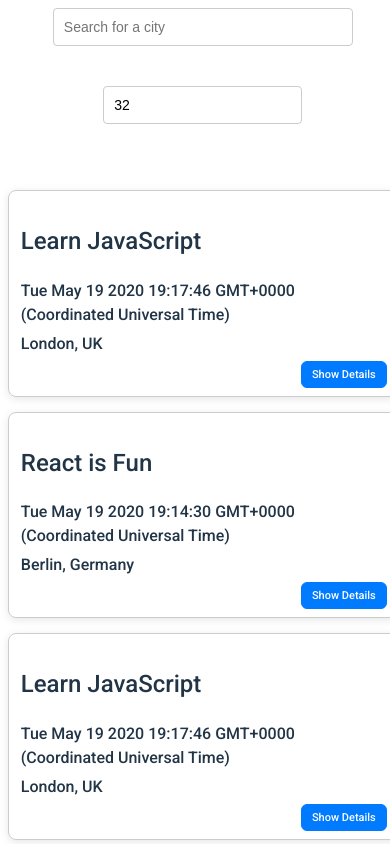
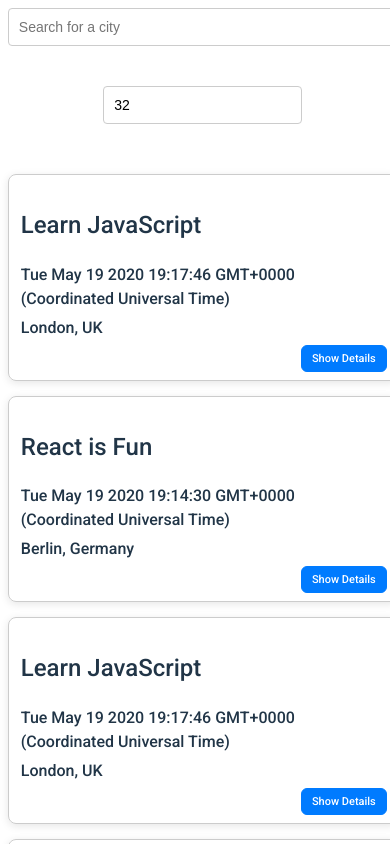
Before and after one commit to Jonnits/meet, a React (Vite) app: page / in a window 390 px wide. Shown: the top 844 px of the page. Built offline with nearby package versions, Linux system fonts and the light colour scheme.

Commit message:
Updated app styling to cater for all screen sizes

```diff
--- a/src/App.css
+++ b/src/App.css
@@ -39,29 +39,24 @@ input[type="number"] {
   border: 1px solid #ccc;
   font-size: 14px;
   line-height: 20px;
-  align-self: center;
   height: 38px;
   margin-bottom: 20px;
 }
 
-.city {
-  width: 250px;
-}
-
 #city-search {
+  width: 100%;
+  max-width: 300px;
+  margin: 0 auto 20px;
   display: flex;
   flex-direction: column;
-  margin: 0 auto 20px auto;
   position: relative;
-  width: 250px;
 }
 
 .suggestions {
-  width: 250px;
+  width: 100%;
   position: absolute;
   top: 45px;
   z-index: 2;
-  align-self: center;
   margin: 0;
   font-size: 14px;
   box-shadow: 10px 10px 16px -12px rgba(0, 0, 0, 0.75);
@@ -84,29 +79,33 @@ input[type="number"] {
   background-color: #bcdcdb;
 }
 
+/* —————————————————————————
+   Number of Events
+————————————————————————— */
 #number-of-events {
-  margin: 0 auto 30px auto;
+  width: 100%;
+  max-width: 200px;
+  margin: 0 auto 30px;
   display: flex;
   justify-content: center;
 }
 
 #event-list {
+  width: 100%;
+  max-width: 700px;
+  margin: 0 auto;
   display: flex;
   flex-direction: column;
-  align-items: center;
-  width: 100%;
   gap: 15px;
 }
 
 .event {
+  width: 100%;
   padding: 20px 20px 45px;
-  margin-bottom: 0;
   text-align: left;
   border: 1px solid #ccc;
   border-radius: 8px;
   position: relative;
-  width: 100%;
-  max-width: 700px;
   box-shadow: 0 2px 8px rgba(0, 0, 0, 0.1);
   transition: transform 0.2s ease, box-shadow 0.2s ease;
 }
@@ -140,22 +139,14 @@ input[type="number"] {
     padding: 3% 3%;
   }
 
-  .event {
+  #city-search,
+  #number-of-events,
+  #event-list {
     max-width: 100%;
-    padding: 15px 15px 40px;
   }
 
-  #city-search {
-    width: 100%;
-    max-width: 300px;
-  }
-
-  .city {
-    width: 100%;
-  }
-
-  .suggestions {
-    width: 100%;
+  .event {
+    padding: 15px 15px 40px;
   }
 }
 
```
Also changed, not shown: 1 other file (tests, documents, lock files or other folders).
